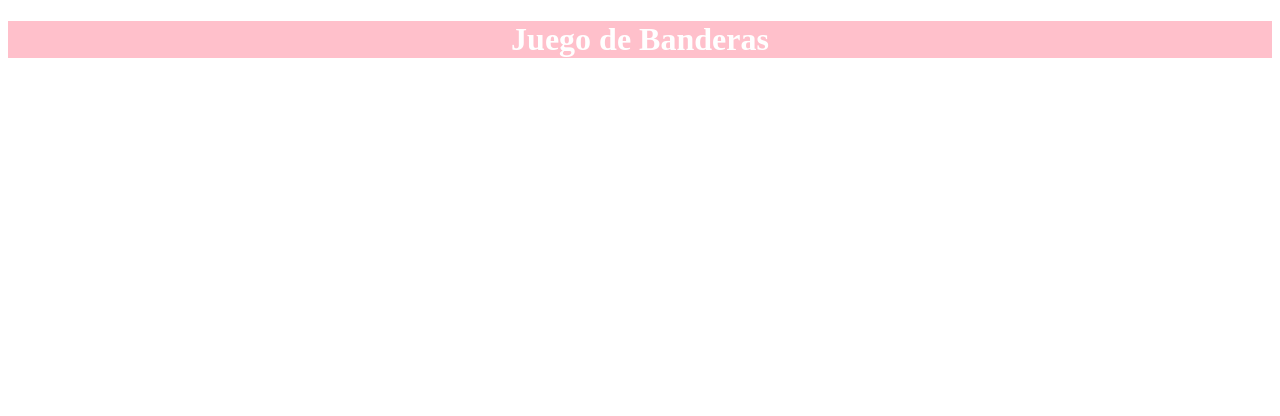
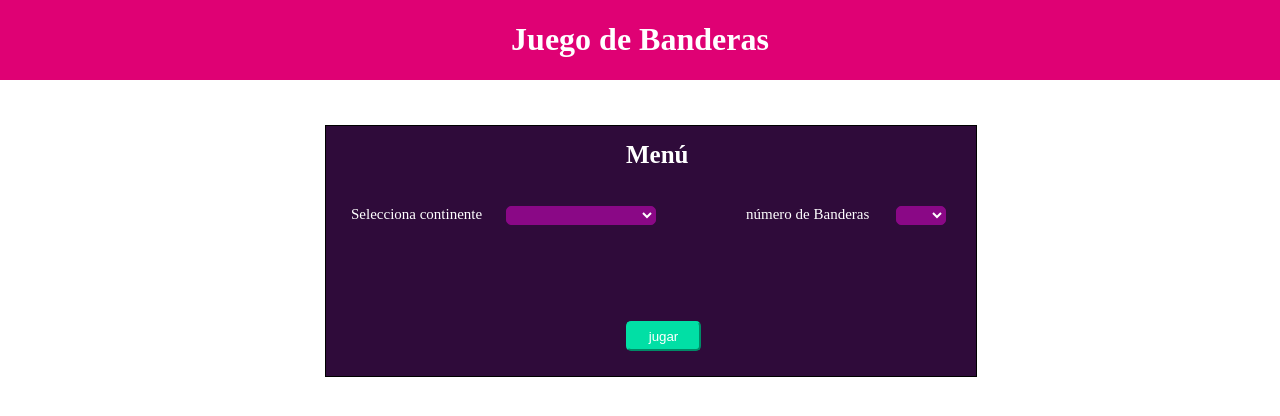
Before and after one commit to AxlEstevez/flags-game, a plain HTML site: page index.html in a window 1280 px wide. Drawn offline with Linux system fonts and the light colour scheme.

Commit message:
se agrego el "esqueleto" inicial del proyecto

```diff
--- a/css/main.css
+++ b/css/main.css
@@ -1,8 +1,82 @@
 .header{
+  position: absolute;
 	top: 0px;
 	left: 0px;
 	width: 100%;
-	background-color: pink;
+	background-color: #DF0174;
 	color: white;
 	text-align: center;
 }
+
+.menu{
+  position: absolute;
+  top: 125px;
+  left: 325px;
+  border: 1px solid black;
+  height: 250px;
+  width: 650px;
+  background-color: #2F0B3A;
+  color: #ffffff;
+}
+
+.encabezado-config{
+  font-size: 25px;
+  left: 300px;
+  right: 250px;
+  position: absolute;
+  margin-top: 15px;
+}
+.continentes{
+  top: 80px;
+  left: 180px;
+  display: inline-block;
+  width: 150px;
+  position: absolute;
+  float: right;
+  border-radius: 5px;
+  background-color: #8A0886;
+  color: #ffffff;
+  border-color: #8A0886;
+}
+
+.encabezado-menu{
+  font-size: 15px;
+  display: inline-block;
+  position: absolute;
+  top: 80px;
+  left: 25px;
+  margin-right: 50px;
+}
+
+.encabezado-menu-2{
+  font-size: 15px;
+  display: inline-block;
+  position: absolute;
+  top: 80px;
+  left: 420px;
+}
+
+.play{
+  position: absolute;
+  bottom: 25px;
+  left: 300px;
+  background-color: #01DFA5;
+  border-radius: 5px;
+  border-color: #01DFA5;
+  color: #ffffff;
+  height: 30px;
+  width:75px;
+}
+
+.cantidad {
+  top: 80px;
+  left: 570px;
+  display: inline-block;
+  width: 50px;
+  position: absolute;
+  float: right;
+  border-radius: 5px;
+  background-color: #8A0886;
+  color: #ffffff;
+  border-color: #8A0886;
+}
--- a/index.html
+++ b/index.html
@@ -12,5 +12,25 @@
 	<div class="header">
 		<h1>Juego de Banderas</h1>
 	</div>
+	<div class="menu">
+	  <h1 class="encabezado-config">Men&uacute;</h1>
+	 <label class="encabezado-menu">Selecciona continente</label>
+	  <select class="continentes">
+	    <option id="null" value="null"></option>
+	    <option id="america" value="America">America</option>
+	    <option id="asia" value="Asia">Asia</option>
+	    <option id="africa" value="Africa">Africa</option>
+	    <option id="europa" value="Europa">Europa</option>
+	    <option id="oceania" value="Oceania">Oceania</option>
+	  </select>
+	  <label class="encabezado-menu-2">n&uacute;mero de Banderas</label>
+	  <select class="cantidad">
+	    <option id="0" value="0"></option>
+	    <option id="10" value="10">10</option>
+	    <option id="15" value="15">15</option>
+	    <option id="25" value="25">25</option>
+	  </select>
+	  <input type="button" value="jugar" onclick="#" class="play"/>
+	</div>
 </body>
 </html>
```
